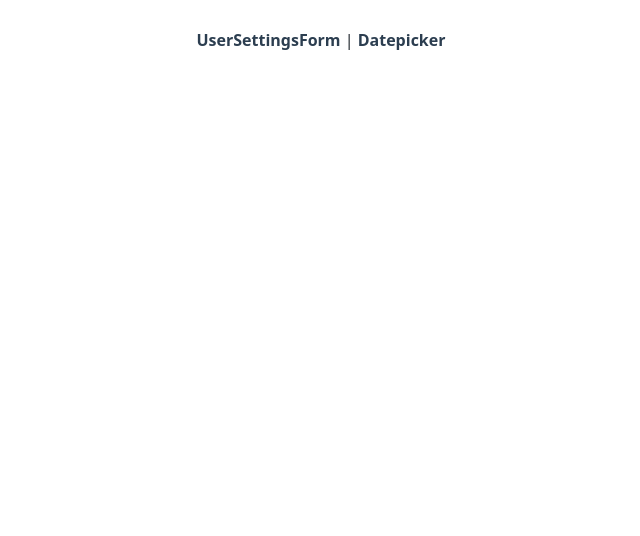
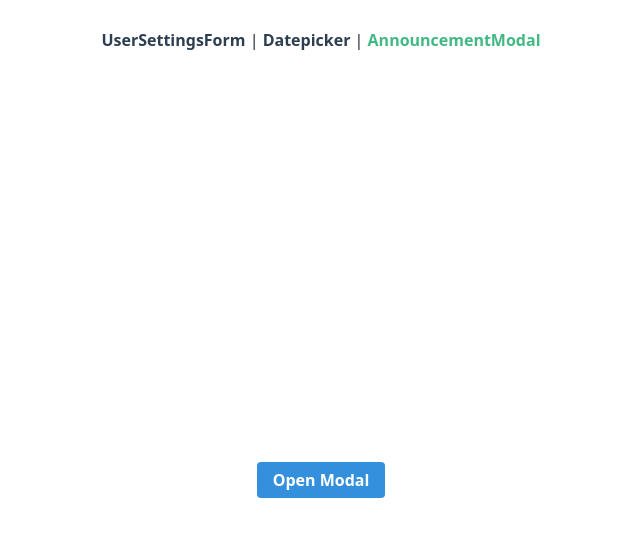
Before and after one commit to 124c4a11/AdvancedVueComponentDesign-Vue.js-, a Vue app: page /announcement-modal in a window 1280 px wide. Shown: the top 536 px of the page, without its empty margins (319-959 px from the left). Built offline with nearby package versions, Linux system fonts and the light colour scheme.

Commit message:
AnnouncementModal

```diff
--- a/src/App.vue
+++ b/src/App.vue
@@ -2,7 +2,8 @@
   <div id="app">
     <div id="nav">
       <router-link to="/">UserSettingsForm</router-link> |
-      <router-link to="/datepicker">Datepicker</router-link>
+      <router-link to="/datepicker">Datepicker</router-link> |
+      <router-link to="/announcement-modal">AnnouncementModal</router-link>
     </div>
     <router-view/>
   </div>
--- /dev/null
+++ b/src/components/AnnouncementModal.vue
@@ -0,0 +1,43 @@
+<template>
+  <div class="modal-backdrop" v-show="show">
+    <div class="modal">
+      <h1 class="text-center text-2xl font-bold mb-4">
+        Exciting new features are here!
+      </h1>
+      <p class="text-center text-grey-darker mb-6">
+        Lorem ipsum dolor sit amet, consectetur adipisicing elit. At ut eligendi quod tempore totam explicabo sit consectetur architecto? Tempora, repellat est rem ut esse ab officia saepe ratione tempore. Obcaecati.
+      </p>
+      <div class="text-center">
+        <button @click="dismiss" type="button" class="btn btn-blue">
+          Dismiss
+        </button>
+      </div>
+    </div>
+  </div>
+</template>
+
+<script>
+export default {
+  props: {
+    show: { type: Boolean }
+  },
+
+  methods: {
+    dismiss () {
+      this.$emit('close')
+    }
+  },
+
+  created () {
+    const escapeHandler = (e) => {
+      if (e.key === 'Escape' && this.show) this.dismiss()
+    }
+
+    document.addEventListener('keydown', escapeHandler)
+
+    this.$once('hook:destroyed', () => {
+      document.removeEventListener('keydown', escapeHandler)
+    })
+  }
+}
+</script>
--- a/src/router.js
+++ b/src/router.js
@@ -2,6 +2,7 @@ import Vue from 'vue'
 import Router from 'vue-router'
 import SettingsForm from './views/SettingsForm.vue'
 import DatePicker from './views/DatePicker.vue'
+import AnnouncementModal from './views/AnnouncementModal.vue'
 
 Vue.use(Router)
 
@@ -18,6 +19,11 @@ export default new Router({
       path: '/datepicker',
       name: 'datepicker',
       component: DatePicker
+    },
+    {
+      path: '/announcement-modal',
+      name: 'announcement-modal',
+      component: AnnouncementModal
     }
   ]
 })
--- /dev/null
+++ b/src/views/AnnouncementModal.vue
@@ -0,0 +1,32 @@
+<template>
+  <div>
+    <div class="min-h-screen flex items-center justify-center">
+      <button
+        @click="modalOpen = true"
+        type="button"
+        class="btn btn-blue"
+      >Open Modal</button>
+    </div>
+
+    <announcement-modal
+      :show="modalOpen"
+      @close="modalOpen = false"
+    />
+  </div>
+</template>
+
+<script>
+import AnnouncementModal from '@/components/AnnouncementModal.vue'
+
+export default {
+  components: {
+    AnnouncementModal
+  },
+
+  data () {
+    return {
+      modalOpen: false
+    }
+  }
+}
+</script>
```
